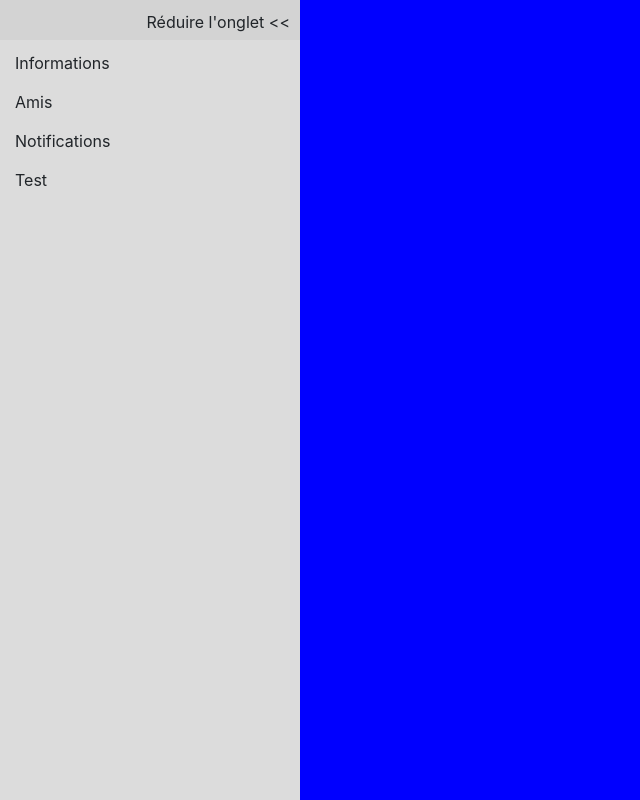
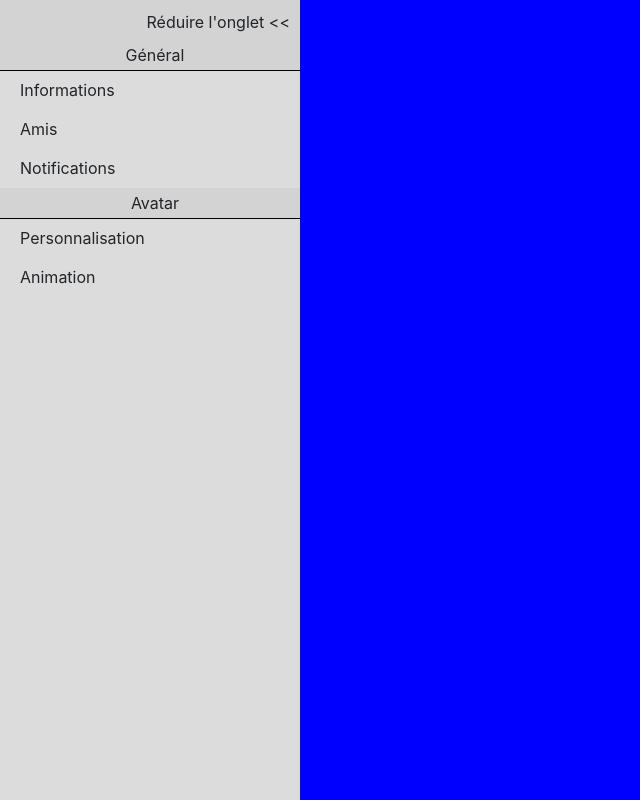
Before and after one commit to mousqtr/SomeReactComponents, a React (Create React App) app: page / in a window 1280 px wide. Shown: the whole page, without its empty margins (0-640 px from the left). Built offline with nearby package versions, Linux system fonts and the light colour scheme; the HTML template or start-up script is replaced by a standard one.

Commit message:
Update ProfileNav.js and ProfileNav.scss

```diff
--- a/src/Profile/ProfileNav/ProfileNav.js
+++ b/src/Profile/ProfileNav/ProfileNav.js
@@ -7,10 +7,13 @@ export default function ProfileNav() {
               Réduire l'onglet {'<<'}
         </div>
         <ul>
-            <li>Informations</li>
-            <li>Amis</li>
-            <li>Notifications</li>
-            <li>Test</li>
+            <li className="header">Général</li>
+            <li className="body">Informations</li>
+            <li className="body">Amis</li>
+            <li className="body">Notifications</li>
+            <li className="header">Avatar</li>
+            <li className="body">Personnalisation</li>
+            <li className="body">Animation</li>
         </ul>
       {/* <Nav /> */}
     </div>
--- a/src/Profile/ProfileNav/ProfileNav.scss
+++ b/src/Profile/ProfileNav/ProfileNav.scss
@@ -24,12 +24,20 @@
         display: flex;
         flex-direction: column;
         li {
-            height: 32px;
-            line-height: 32px;
-            margin-top: 7px;
+            height: 31px;
+            line-height: 31px;
+            padding-left: 10px;
+        }
+        li.header {
+            background-color: lightgrey;
+            text-align: center;
+            border-bottom: 1px solid black;
+        }
+        li.body {
+            margin-top: 4px;
+            margin-bottom: 4px;
             margin-left: 10px;
             margin-right: 10px;
-            padding-left: 5px;
             border-radius: 0.25rem;
             &:hover {
                 background-color: lightgrey;
```
